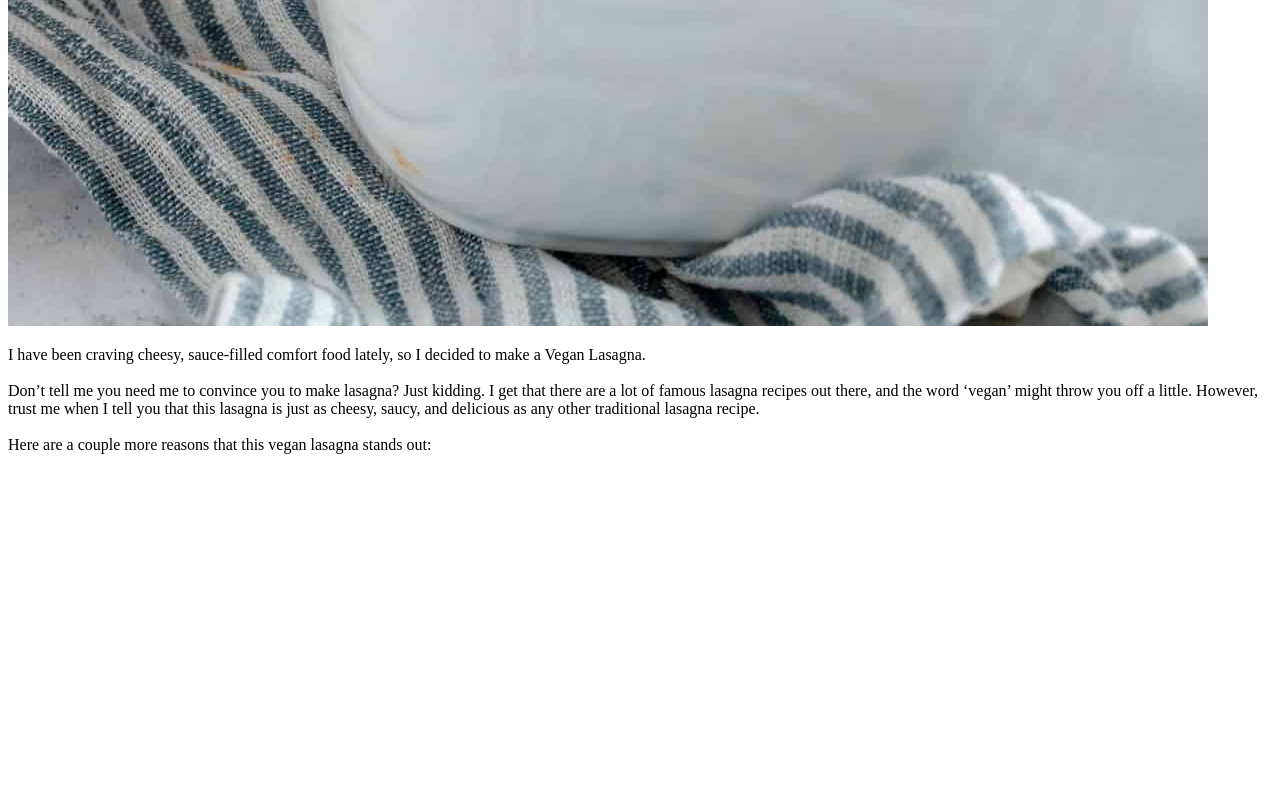
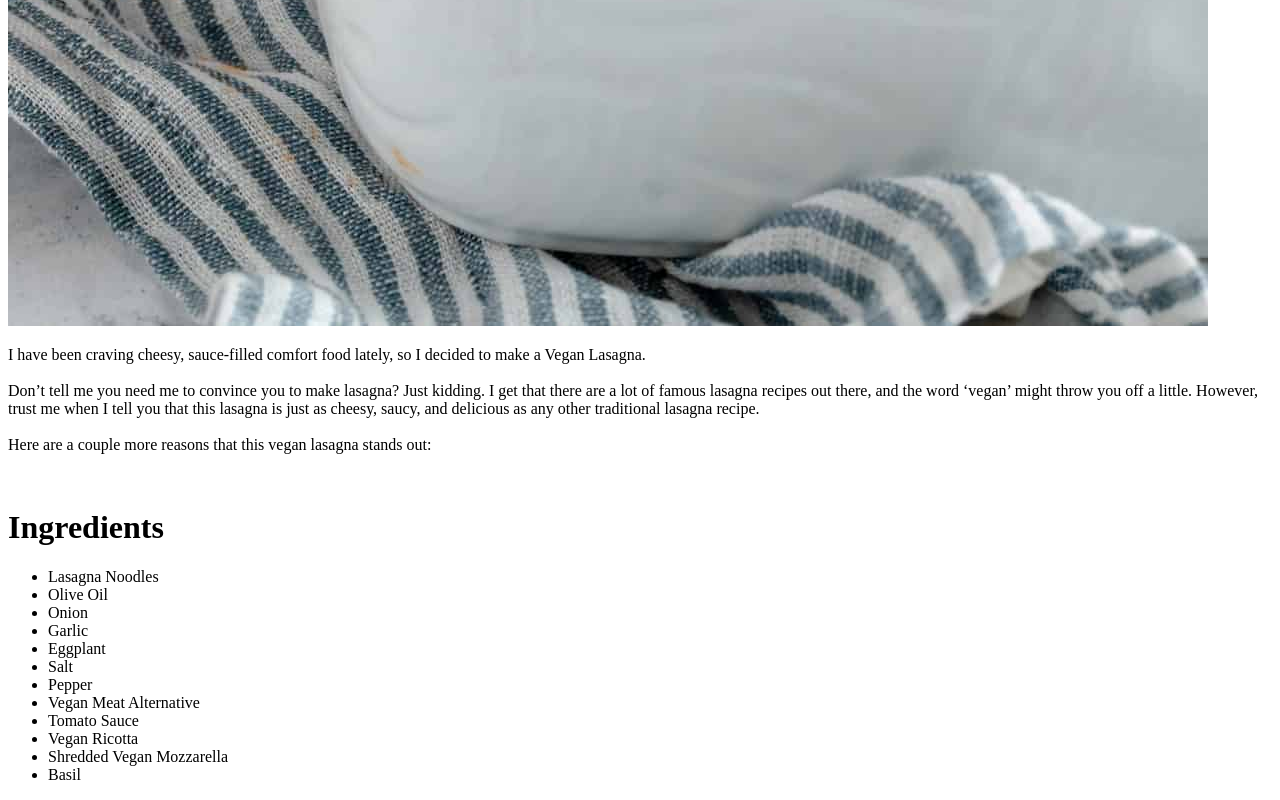
Before and after one commit to dracoquartz/odin-recipes, a plain HTML site: page recipes/veganlasagna.html in a window 1280 px wide. Shown: the part 1550-2350 px from the top of the page. Before the commit the page ends 2020 px from the top, so only its background shows below. Drawn offline with Linux system fonts and the light colour scheme.

Commit message:
Added Ingredients List

```diff
--- a/recipes/veganlasagna.html
+++ b/recipes/veganlasagna.html
@@ -14,5 +14,25 @@
      <br>
       <br>Here are a couple more reasons that this vegan lasagna stands out:
     </p>
+    <br>
+    <p>
+    <h1>Ingredients</h1>
+    <div>
+      <ul>
+        <li>Lasagna Noodles</li>
+        <li>Olive Oil</li>
+        <li>Onion</li>
+        <li>Garlic</li>
+        <li>Eggplant</li>
+        <li>Salt</li>
+        <li>Pepper</li>
+        <li>Vegan Meat Alternative</li>
+        <li>Tomato Sauce</li>
+        <li>Vegan Ricotta</li>
+        <li>Shredded Vegan Mozzarella</li>
+        <li>Basil</li>
+      </ul>
+    </div>
+    </p>
   </body>
 </html>
```
